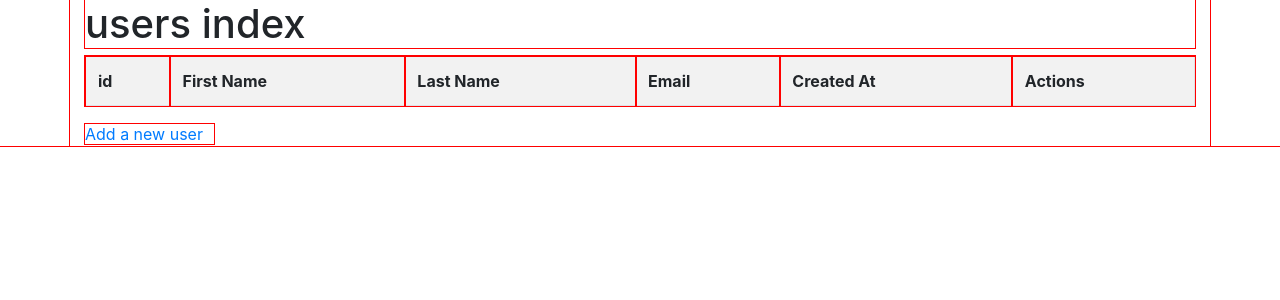
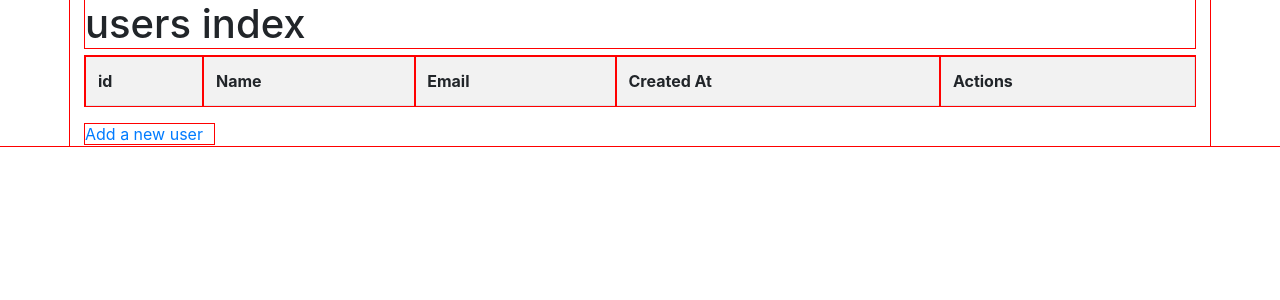
Before and after one commit to SquibblyDee/semirestful_users, a Django app: template apps/semirestful_users_app/templates/semirestful_users_app/users.html in a window 1280 px wide. Shown: the top 300 px of the page. Run offline with Django 3.2, Linux system fonts and the light colour scheme; the template is opened without the code that fills it, so the values that code supplies are empty; some libraries are stand-ins or nearby versions.

Commit message:
STUPID TABLE FINISHED

```diff
--- a/apps/semirestful_users_app/templates/semirestful_users_app/users.html
+++ b/apps/semirestful_users_app/templates/semirestful_users_app/users.html
@@ -16,8 +16,7 @@
         <table class="table table-striped table-bordered">
             <tr>
                 <th scope="col">id</th>
-                <th scope="col">First Name</th>
-                <th scope="col">Last Name</th>
+                <th scope="col">Name</th>
                 <th scope="col">Email</th>
                 <th scope="col">Created At</th>
                 <th scope="col">Actions</th>
@@ -25,7 +24,7 @@
             {% for row in query %}
                 <tr>
                 {% for key, value in row.items %}
-                        {% if key == 'first_name' %}
+                        {% if key == 'name' %}
                             <td> <a href=/users/{{count}}> {{ value }} </a> </td>
                         {% else %}
                             <td> {{ value }} </td>
--- a/apps/semirestful_users_app/views.py
+++ b/apps/semirestful_users_app/views.py
@@ -7,7 +7,7 @@ from .models import User
 
 # Create your views here.
 def users(request):
-    query = User.objects.values('id', 'first_name', 'last_name', 'email', 'created_at')
+    query = User.objects.values('id', 'name', 'email', 'created_at')
     return render(request,'semirestful_users_app/users.html', { "query" : query })
 
 def show(request, num):
```
Also changed, not shown: apps/semirestful_users_app/migrations/0001_initial.py, db.sqlite3.
